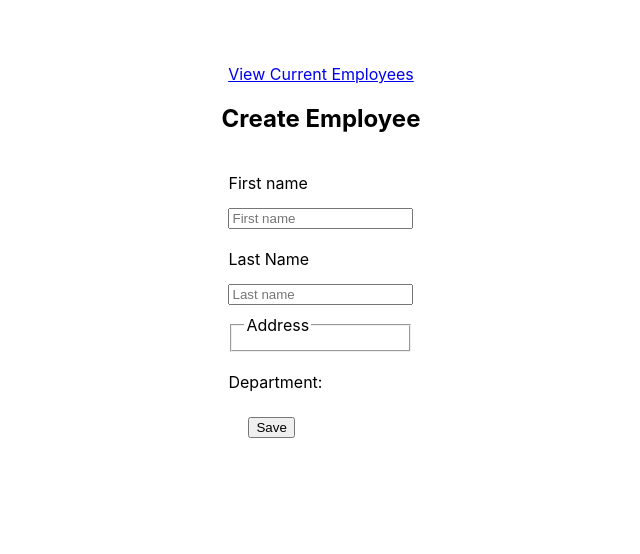
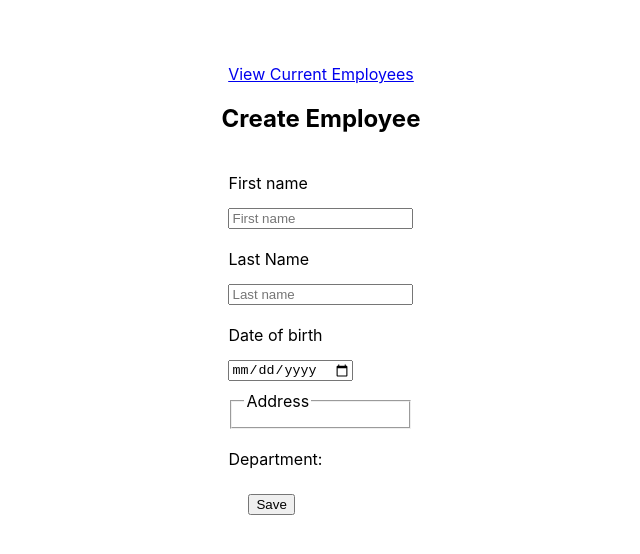
Before and after one commit to IvanaRP/IvanaRadicP_14_29032022, a React (Create React App) app in the folder wealth-health/: page / in a window 1280 px wide. Shown: the top 554 px of the page, without its empty margins (319-959 px from the left). Built offline with nearby package versions, Linux system fonts and the light colour scheme.

Commit message:
input date
added set input date

```diff
--- a/wealth-health/src/Components/Form/index.jsx
+++ b/wealth-health/src/Components/Form/index.jsx
@@ -4,12 +4,14 @@ import React, { useState } from "react";
 export default function EmployeesForm() {
   const [firstName, setFirstName] = useState("");
   const [lastName, setLastName] = useState("");
+  const [dateBirth, setDateBirth] = useState("");
   const AddEmployee = (e) => {
     e.preventDefault();
     const employeeData = JSON.parse(localStorage.getItem("employees")) || [];
     const employee = {
       firstName,
       lastName,
+      dateBirth,
     };
 
     //Saving to localStorage employees
@@ -44,6 +46,17 @@ export default function EmployeesForm() {
           required="required"
         />
 
+        <label htmlFor="birth" className="form-label">
+          Date of birth
+        </label>
+        <input
+          type="date"
+          className="form-control"
+          placeholder="First name"
+          aria-label="First name"
+          onChange={(e) => setDateBirth(e.target.value)}
+          required="required"
+        />
         <fieldset className="inputAdressSection">
           <legend>Address</legend>
         </fieldset>
```
